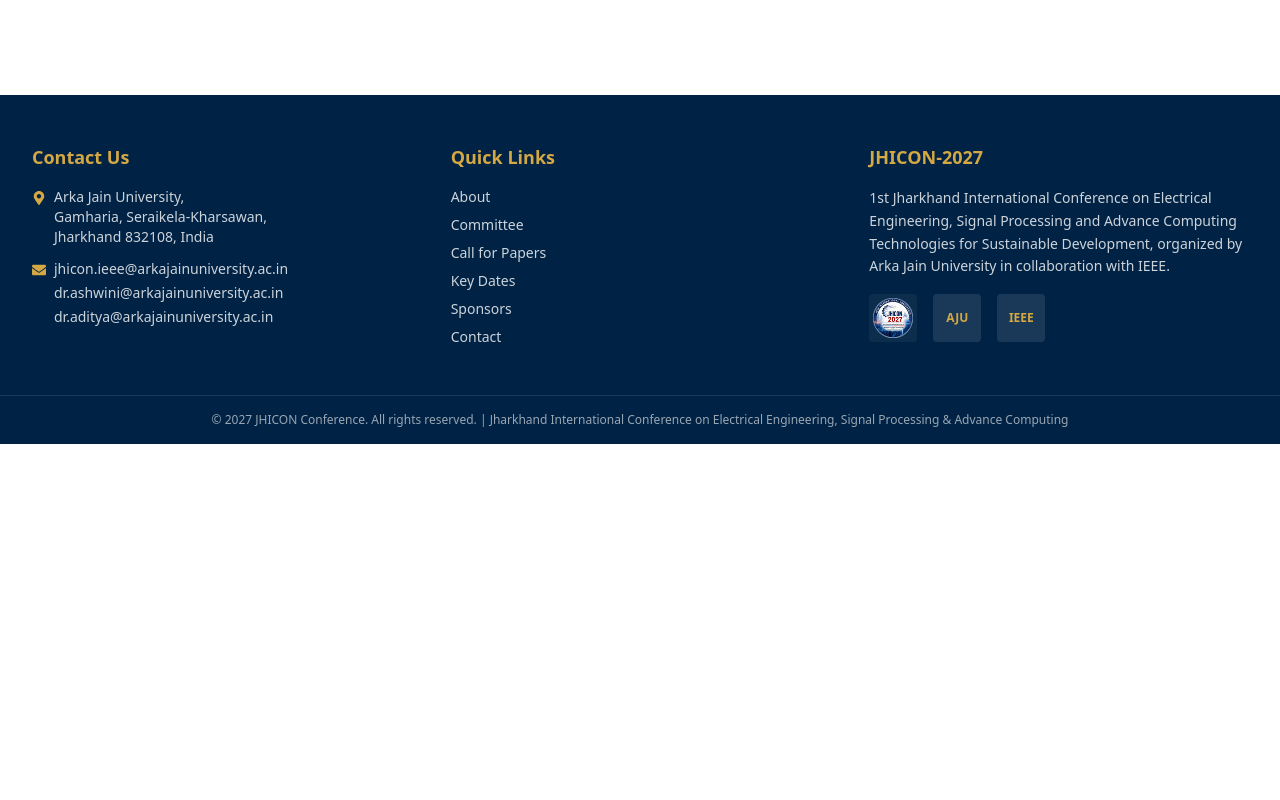
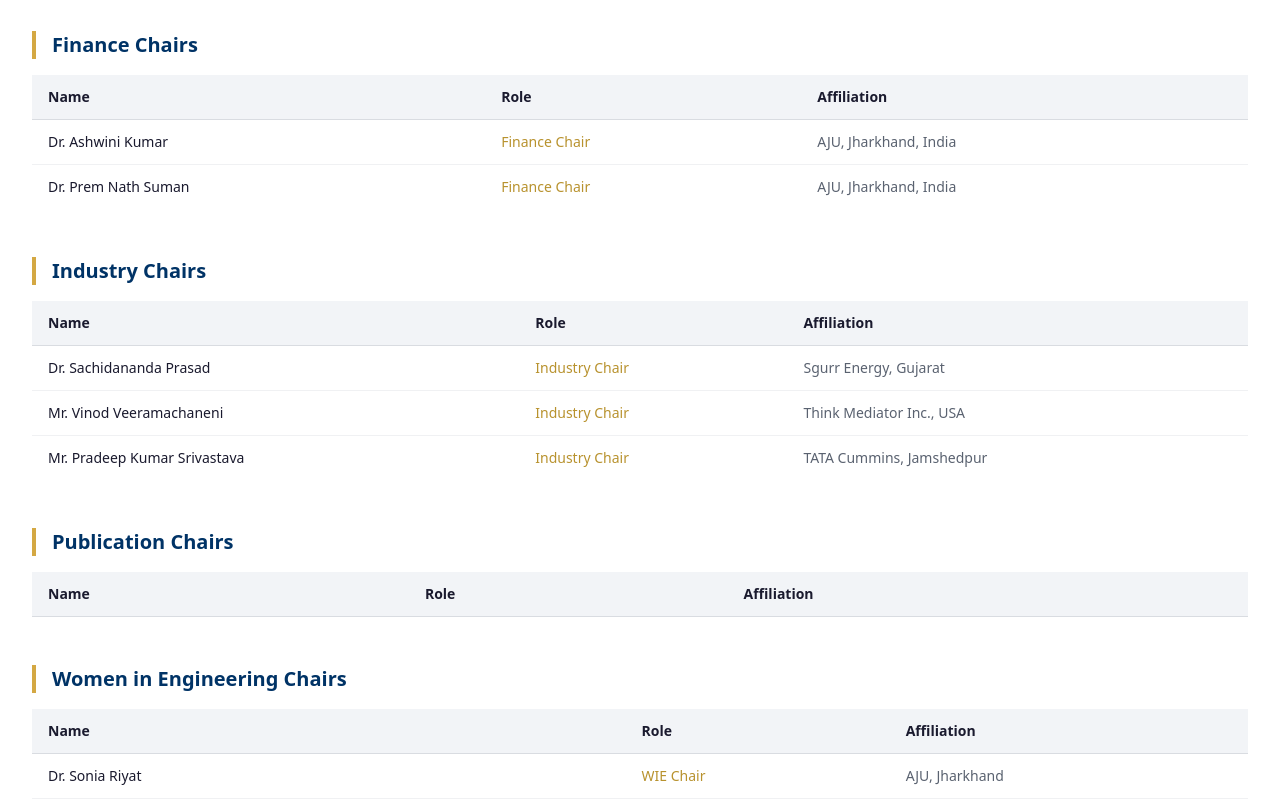
Before and after one commit to Sharan986/ieee-aju, a Next.js app: page /committee in a window 1280 px wide. Shown: the part 2840-3640 px from the top of the page. Before the commit the page ends 3284 px from the top, so only its background shows below. Built offline with nearby package versions, Linux system fonts and the light colour scheme.

Commit message:
Add committee sections and organizers

```diff
--- a/app/committee/page.tsx
+++ b/app/committee/page.tsx
@@ -270,6 +270,64 @@
   },
 ];
 
+const financeChairs: CommitteeMember[] = [
+  { name: "Dr. Ashwini Kumar", role: "Finance Chair", affiliation: "AJU, Jharkhand, India" },
+  { name: "Dr. Prem Nath Suman", role: "Finance Chair", affiliation: "AJU, Jharkhand, India" },
+];
+
+const industryChairs: CommitteeMember[] = [
+  { name: "Dr. Sachidananda Prasad", role: "Industry Chair", affiliation: "Sgurr Energy, Gujarat" },
+  { name: "Mr. Vinod Veeramachaneni", role: "Industry Chair", affiliation: "Think Mediator Inc., USA" },
+  { name: "Mr. Pradeep Kumar Srivastava", role: "Industry Chair", affiliation: "TATA Cummins, Jamshedpur" },
+];
+
+const publicationChairs: CommitteeMember[] = [
+  // No names provided in the request; placeholder left intentionally empty
+];
+
+const womenInEngineeringChairs: CommitteeMember[] = [
+  { name: "Dr. Sonia Riyat", role: "WIE Chair", affiliation: "AJU, Jharkhand" },
+  { name: "Dr. Shailesh Kumar", role: "WIE Chair", affiliation: "AJU, Jharkhand" },
+  { name: "Dr. Nidhi Dua", role: "WIE Chair", affiliation: "AJU, Jharkhand" },
+  { name: "Dr. Md Irfan Ahmed", role: "WIE Chair", affiliation: "AJU, Jharkhand" },
+  { name: "Dr. Amit Prakash Sen", role: "WIE Chair", affiliation: "AJU, Jharkhand" },
+  { name: "Dr. Binod Kumar Choudhary", role: "WIE Chair", affiliation: "AJU, Jharkhand" },
+  { name: "Dr. Susmita Kar", role: "WIE Chair", affiliation: "NIT, Rourkela" },
+  { name: "Dr. Keerti Rai", role: "WIE Chair", affiliation: "AJU, Jharkhand" },
+  { name: "Dr. Anupam Kumari", role: "WIE Chair", affiliation: "AJU, Jharkhand" },
+  { name: "Prof. Taniya Ghosh", role: "WIE Chair", affiliation: "AJU, Jharkhand" },
+  { name: "Prof. Sayantani De", role: "WIE Chair", affiliation: "AJU, Jharkhand" },
+];
+
+const hospitalityChairs: CommitteeMember[] = [
+  { name: "Dr. Viranshu Kumar", role: "Hospitality & Logistics Chair", affiliation: "AJU, Jharkhand" },
+  { name: "Dr. Monika Singh", role: "Hospitality & Logistics Chair", affiliation: "AJU, Jharkhand" },
+  { name: "Prof. Aditi Keshari", role: "Hospitality & Logistics Chair", affiliation: "AJU, Jharkhand" },
+  { name: "Prof. Sarita Srivastav", role: "Hospitality & Logistics Chair", affiliation: "AJU, Jharkhand" },
+  { name: "Prof. Manjur Ansari", role: "Hospitality & Logistics Chair", affiliation: "AJU, Jharkhand" },
+];
+
+const localOrganizingCommittee: CommitteeMember[] = [
+  { name: "Dr. Shailesh Kumar Singh", affiliation: "AJU, Jharkhand" },
+  { name: "Dr. Anup Kumar", affiliation: "AJU, Jharkhand" },
+  { name: "Dr. Dilip Kumar", affiliation: "AJU, Jharkhand" },
+  { name: "Dr. Megha Sinha", affiliation: "AJU, Jharkhand" },
+  { name: "Dr. Ashish Ranjan", affiliation: "AJU, Jharkhand" },
+  { name: "Dr. Sweta Kumari Barnwal", affiliation: "AJU, Jharkhand" },
+  { name: "Dr. Souvik Singh Rathore", affiliation: "AJU, Jharkhand" },
+  { name: "Dr. Kumud Ranjan", affiliation: "AJU, Jharkhand" },
+  { name: "Prof. Syed Rashid Anwar", affiliation: "AJU, Jharkhand" },
+  { name: "Prof. Ranjeet Kumar", affiliation: "AJU, Jharkhand" },
+  { name: "Prof. Mamatha V", affiliation: "AJU, Jharkhand" },
+  { name: "Prof. Parthi Shit", affiliation: "AJU, Jharkhand" },
+  { name: "Prof. Nikita Kumari", affiliation: "AJU, Jharkhand" },
+  { name: "Prof. Ajay Bara", affiliation: "AJU, Jharkhand" },
+  { name: "Prof. Soumya Shree", affiliation: "AJU, Jharkhand" },
+  { name: "Mrs. Bilquis Bano", affiliation: "AJU, Jharkhand" },
+  { name: "Mr. Mihir Kumar Mahakud", affiliation: "AJU, Jharkhand" },
+  { name: "Mr. Md Naseem Ansar", affiliation: "AJU, Jharkhand" },
+];
+
 function CommitteeTable({ title, members, showRole = false }: { title: string; members: CommitteeMember[]; showRole?: boolean }) {
   return (
     <div className="mb-12">
@@ -312,6 +370,12 @@
         <div className="mx-auto max-w-7xl px-4 sm:px-6 lg:px-8">
           <SectionHeading title="Organizing Committee" />
           <CommitteeTable title="Organizing Committee" members={organizingCommittee} showRole />
+          <CommitteeTable title="Finance Chairs" members={financeChairs} showRole />
+          <CommitteeTable title="Industry Chairs" members={industryChairs} showRole />
+          <CommitteeTable title="Publication Chairs" members={publicationChairs} showRole />
+          <CommitteeTable title="Women in Engineering Chairs" members={womenInEngineeringChairs} showRole />
+          <CommitteeTable title="Hospitality & Logistics Chairs" members={hospitalityChairs} showRole />
+          <CommitteeTable title="Local Organizing Committee" members={localOrganizingCommittee} />
         </div>
       </section>
     </>
```
